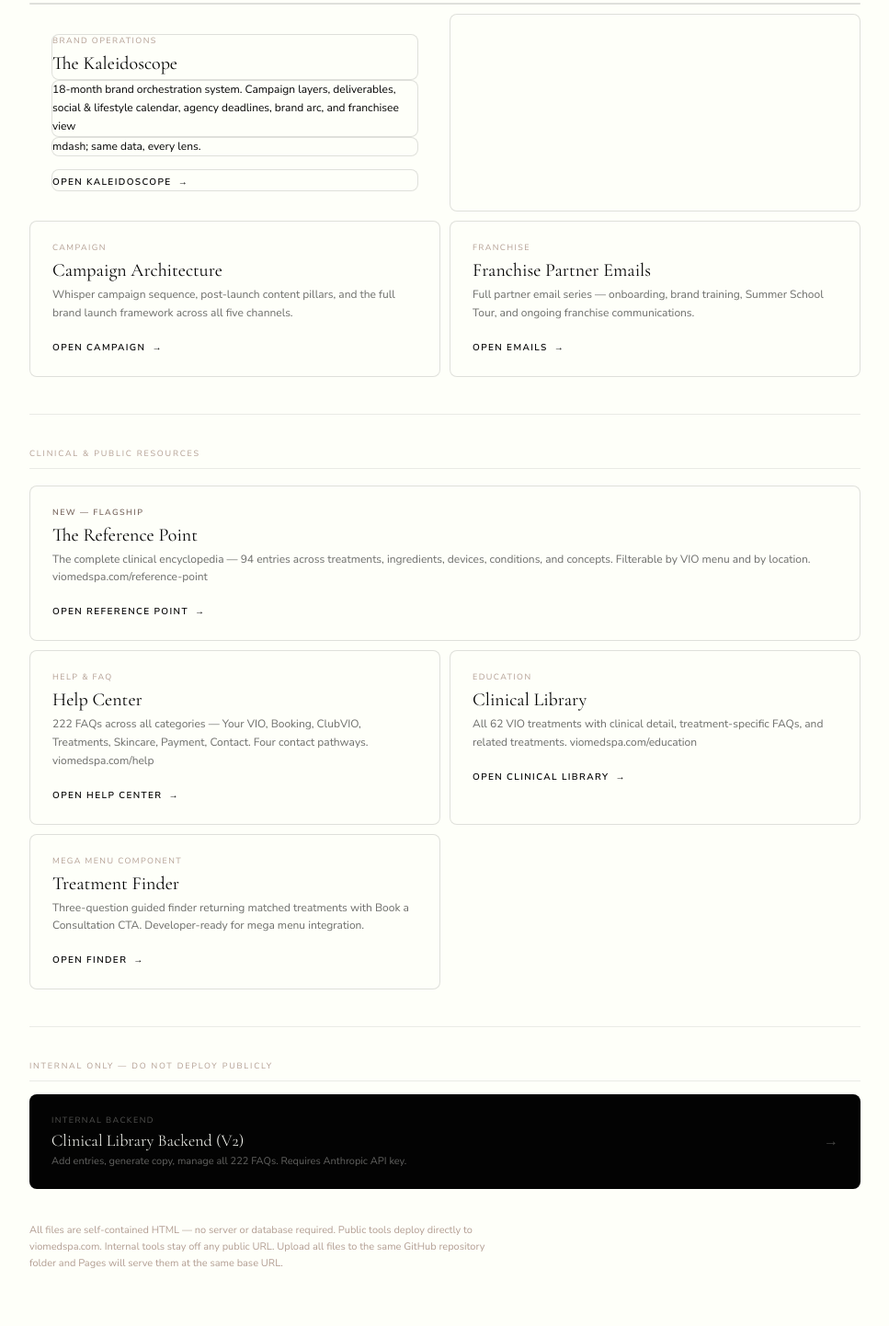
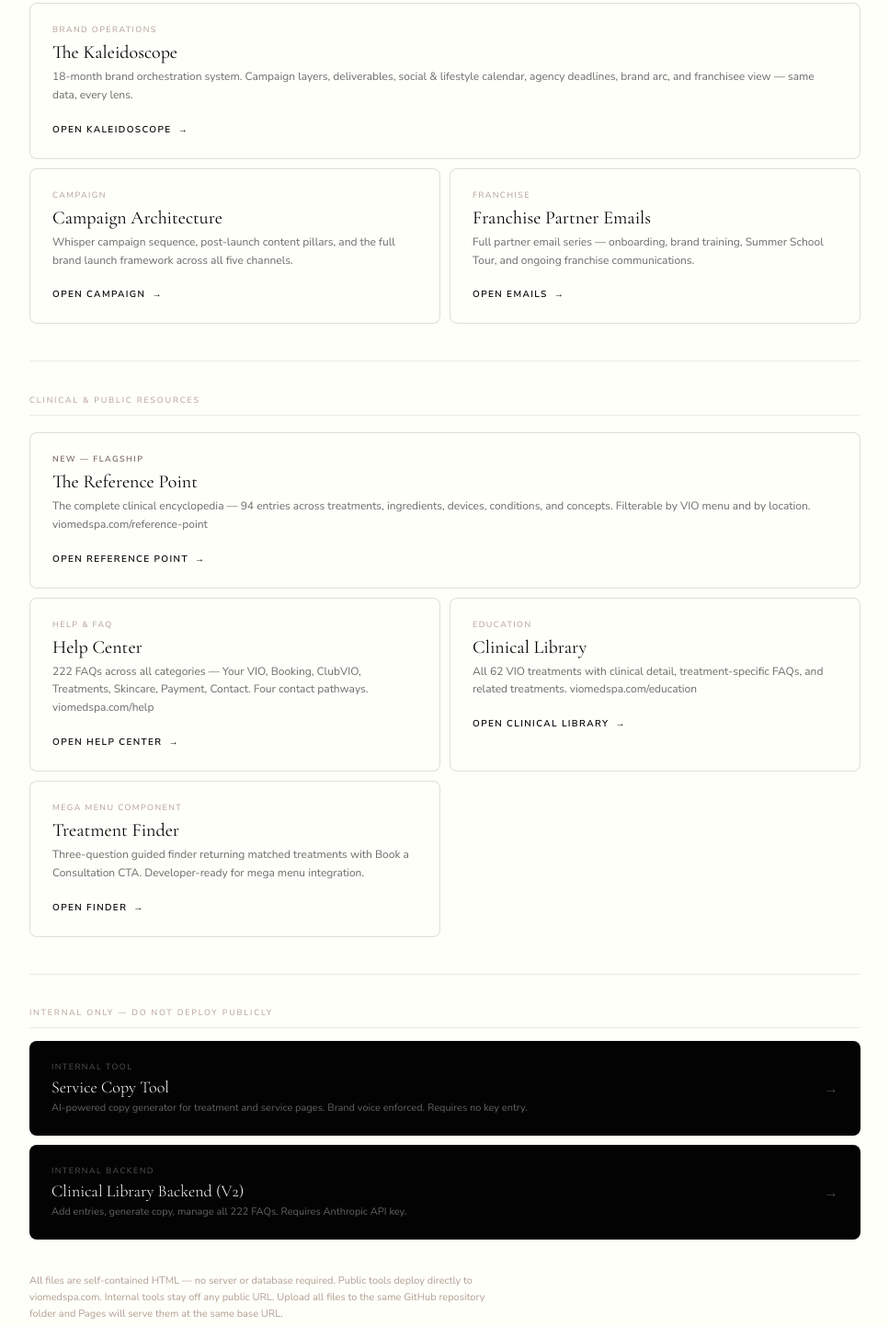
Before and after one commit to viobrand/clinical-tools-faqs, a plain HTML site: page index.html in a window 1280 px wide. Shown: the part 707-2149 px from the top of the page at 92% size, without its empty margins (156-1123 px from the left). Drawn offline with nearby package versions, Linux system fonts and the light colour scheme.

Commit message:
Add files via upload

```diff
--- a/index.html
+++ b/index.html
@@ -72,7 +72,7 @@
   <!-- BRAND -->
   <div class="section-label">Brand Standards</div>
   <div class="grid grid-2">
-    <a class="tool-card" href="vio-brand-guidelines-v6.html">
+    <a class="tool-card" href="vio-brand-guidelines-v6api.html">
       <div class="tc-body">
         <div class="tc-tag new">V6 &mdash; Current</div>
         <div class="tc-name">Brand Guidelines</div>
@@ -80,7 +80,7 @@
         <div class="tc-link">Open Guidelines</div>
       </div>
     </a>
-    <a class="tool-card" href="vio-page-generator-v2.html">
+    <a class="tool-card" href="vio-page-generator-v2api.html">
       <div class="tc-body">
         <div class="tc-tag new">V2 &mdash; Current</div>
         <div class="tc-name">Page Copy Generator</div>
@@ -97,7 +97,7 @@
       <div class="tc-body">
         <div class="tc-tag">Brand Operations</div>
         <div class="tc-name">The Kaleidoscope</div>
-        <div class="tc-desc">18-month brand orchestration system. Campaign layers, deliverables, social &amp; lifestyle calendar, agency deadlines, brand arc, and franchisee view <a class="tool-card" href="vio-campaign-architecture.html">mdash; same data, every lens.</div>
+        <div class="tc-desc">18-month brand orchestration system. Campaign layers, deliverables, social &amp; lifestyle calendar, agency deadlines, brand arc, and franchisee view &mdash; same data, every lens.</div>
         <div class="tc-link">Open Kaleidoscope</div>
       </div>
     </a>
@@ -163,7 +163,16 @@
   <!-- INTERNAL -->
   <div class="section-label" style="margin-bottom:14px">Internal Only &mdash; Do Not Deploy Publicly</div>
 
-  <a class="internal-card" href="vio-clinical-library-v2.html">
+  <a class="internal-card" href="vio-service-copy-toolapi.html">
+    <div>
+      <div class="ic-tag">Internal Tool</div>
+      <div class="ic-name">Service Copy Tool</div>
+      <div class="ic-desc">AI-powered copy generator for treatment and service pages. Brand voice enforced. Requires no key entry.</div>
+    </div>
+    <div class="ic-arrow">&#8594;</div>
+  </a>
+
+  <a class="internal-card" href="vio-clinical-library-v2api.html">
     <div>
       <div class="ic-tag">Internal Backend</div>
       <div class="ic-name">Clinical Library Backend (V2)</div>
```
